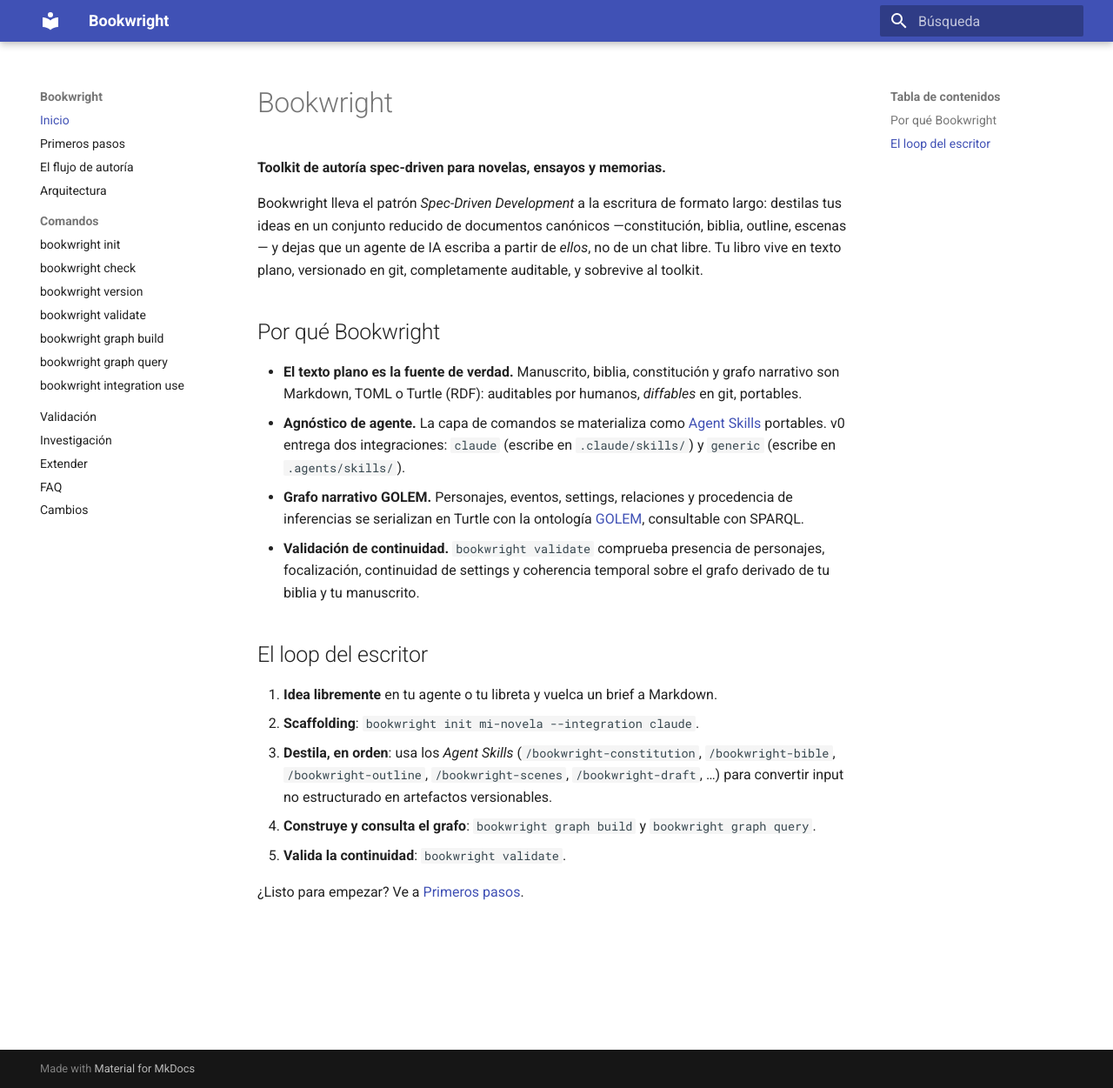
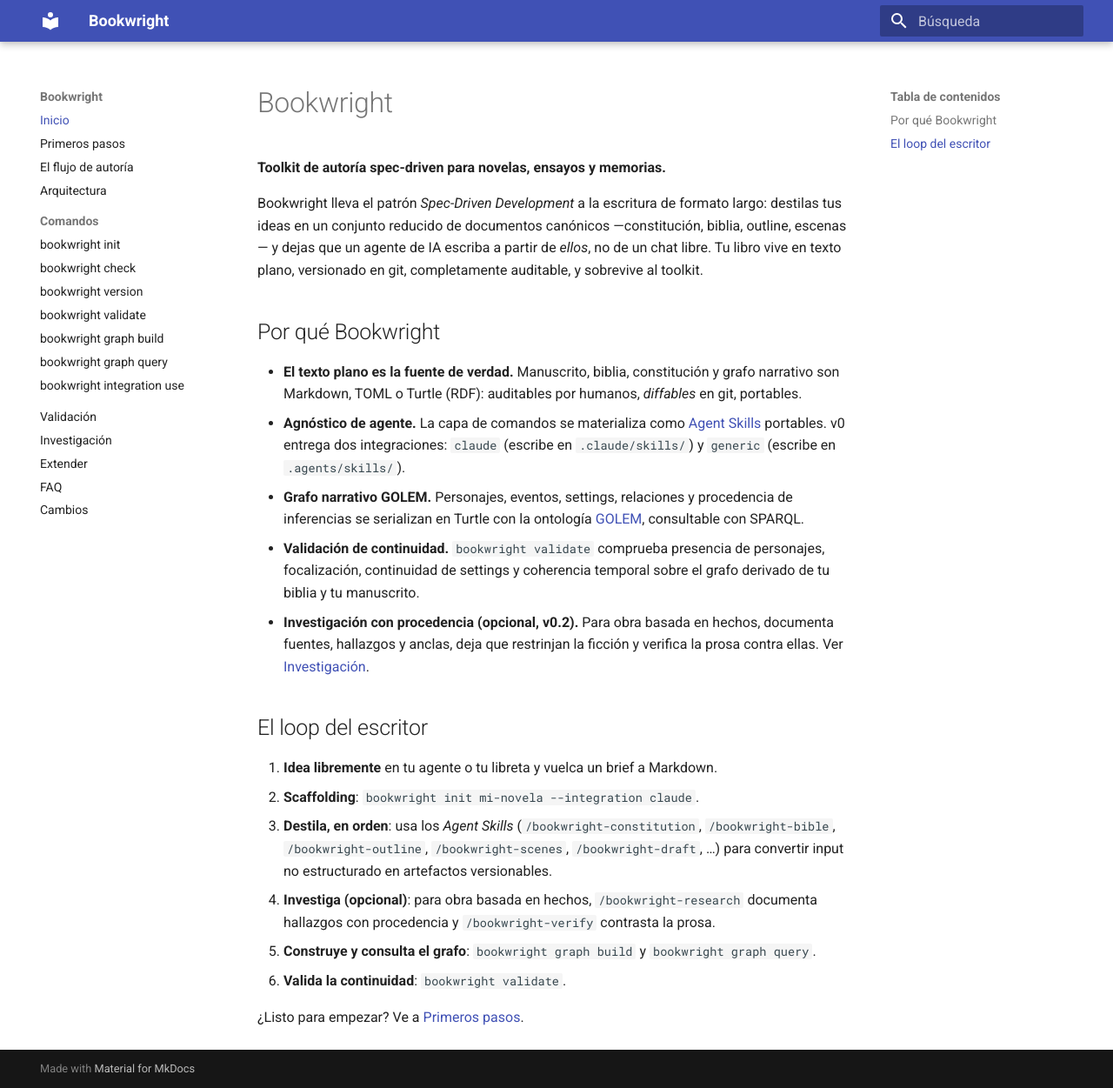
Before and after one commit to jmorenobl/bookwright, an MkDocs documentation site: the page built from docs/index.md, in a window 1280 px wide and 1251 px high. Shown: the whole window at 87% size. Built offline with MkDocs 1.6.1 and Material for MkDocs 9.7.7, drawn with Linux system fonts in a browser that asks for light colours.

Commit message:
docs: refresh README/index to v0.2.0 and fix roadmap
The two READMEs still announced v0.1.0 and a stale roadmap (genre presets
as "v0.2", native Copilot/Gemini/Cursor integrations as planned) that
contradicts the owner's cancellation decisions. Update status to v0.2.0,
correct the roadmap (v0.2 research done, v0.3 vectors / v1.0 export
planned, presets / extra integrations / extensions cancelled), and surface
the optional research loop (/bookwright-research → /bookwright-verify) in
both quickstarts and the docs index.

Co-Authored-By: Claude Opus 4.8 (1M context) <noreply@anthropic.com>

```diff
--- a/docs/index.md
+++ b/docs/index.md
@@ -23,6 +23,9 @@ en git, completamente auditable, y sobrevive al toolkit.
 - **Validación de continuidad.** `bookwright validate` comprueba presencia de
   personajes, focalización, continuidad de settings y coherencia temporal sobre
   el grafo derivado de tu biblia y tu manuscrito.
+- **Investigación con procedencia (opcional, v0.2).** Para obra basada en
+  hechos, documenta fuentes, hallazgos y anclas, deja que restrinjan la ficción
+  y verifica la prosa contra ellas. Ver [Investigación](research.md).
 
 ## El loop del escritor
 
@@ -32,8 +35,10 @@ en git, completamente auditable, y sobrevive al toolkit.
    `/bookwright-bible`, `/bookwright-outline`, `/bookwright-scenes`,
    `/bookwright-draft`, …) para convertir input no estructurado en artefactos
    versionables.
-4. **Construye y consulta el grafo**: `bookwright graph build` y
+4. **Investiga (opcional)**: para obra basada en hechos, `/bookwright-research`
+   documenta hallazgos con procedencia y `/bookwright-verify` contrasta la prosa.
+5. **Construye y consulta el grafo**: `bookwright graph build` y
    `bookwright graph query`.
-5. **Valida la continuidad**: `bookwright validate`.
+6. **Valida la continuidad**: `bookwright validate`.
 
 ¿Listo para empezar? Ve a [Primeros pasos](getting-started.md).
```
Also changed, not shown: README.es.md (+34 -14 lines), README.md (+10 -1 lines).
